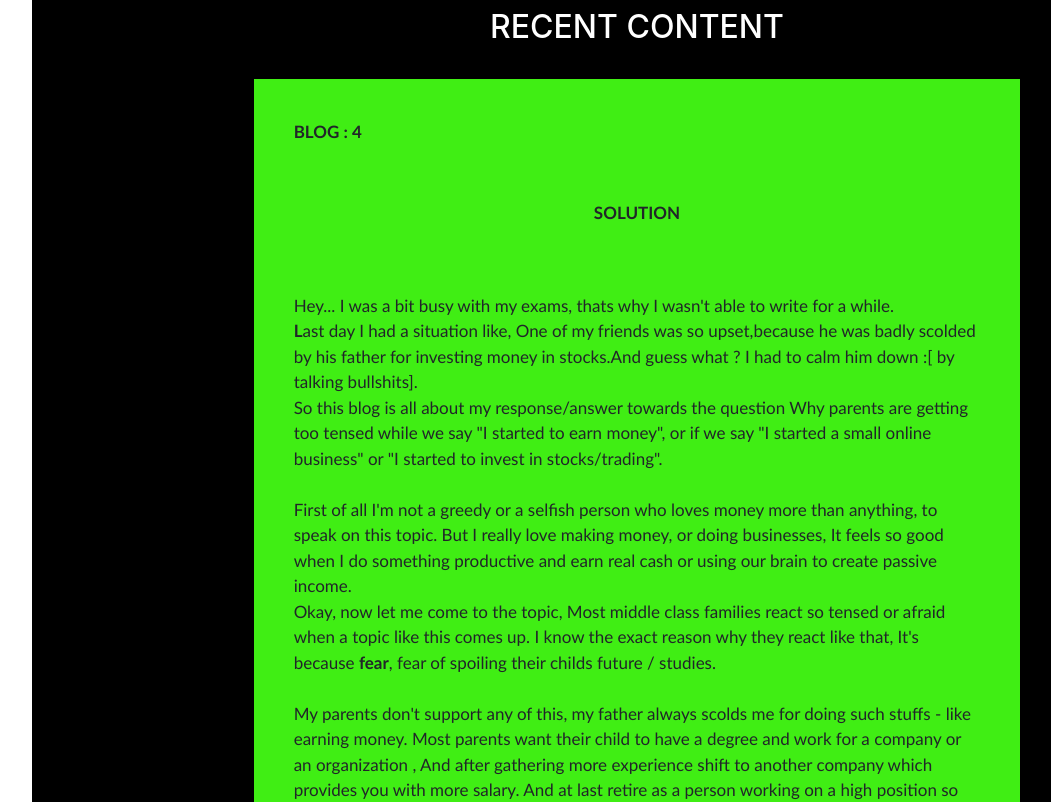
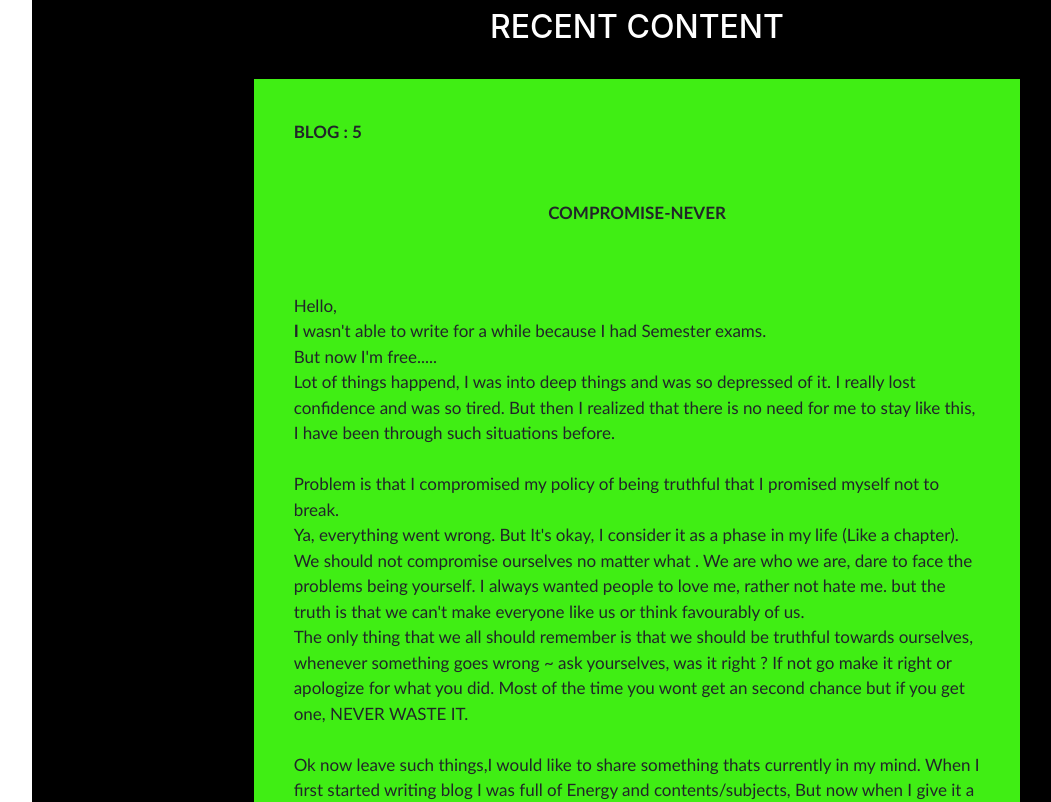
Before and after one commit to adithyakrishnapn/myblog, a plain HTML site: page index.html in a window 1280 px wide. Shown: the part 1180-1982 px from the top of the page, without its empty margins (38-1089 px from the left). Drawn offline with nearby package versions, Linux system fonts and the light colour scheme.

Commit message:
Blog 5 Complted

```diff
--- a/index.html
+++ b/index.html
@@ -68,32 +68,33 @@
           <h2 style="color: white;">RECENT CONTENT</h2>
           </div>
           <div class="contentbody my-auto col-12 col-md-8" style="background-color: rgb(64, 238, 20); width: 90%;">
-            <p class="pop"><strong>BLOG : 4</strong></p><br>
-            <p class="pop"></p><strong class="pop"><center>SOLUTION</center></strong></p>
-            <p class="pop"><br><br>
-              Hey... I was a bit busy with my exams, thats why I wasn't able to write for a while.<br>
-              <strong>L</strong>ast day I had a situation like, One of my friends was so upset,because he was badly scolded by his father for investing money in stocks.And guess what ? I had to calm him down :[ by talking bullshits].
-              <br>So this blog is all about my response/answer towards the question Why parents are getting too tensed while we say "I started to earn money", or if we say "I started a small online business"
-              or "I started to invest in stocks/trading".<br><br>
+            <p class="pop"><strong>BLOG : 5</strong></p><br>
+            <p class="pop"></p><strong class="pop"><center>COMPROMISE-NEVER</center></strong></p>
+            <p class="pop"><br><br>Hello,<br>
+              <strong>I</strong> wasn't able to write for a while because I had Semester exams.<br>
+              But now I'm free.....<br>
+              Lot of things happend, I was into deep things and was so depressed of it. I really lost
+              confidence and was so tired. But then I realized that there is no need for me to stay like this, I have
+              been through such situations before.<br><br>
 
-              First of all I'm not a greedy or a selfish person who loves money more than anything, to speak on this topic. But I really love making money, or doing businesses, It feels so good when I do something productive and earn real cash or using our brain to create passive income.
-              <br>Okay, now let me come to the topic, Most middle class families react so tensed or afraid when a topic like this comes up.
-              I know the exact reason why they react like that, It's because <strong>fear</strong>, fear of spoiling their childs future / studies.
+              Problem is that I compromised my policy of being truthful that I promised  myself not to break.<br>
+              Ya, everything went wrong. But It's okay, I consider it as a phase in my life (Like a chapter).<br>We should not compromise ourselves
+              no matter what . We are who we are, dare to face the problems being yourself. I always wanted people to love me, rather not hate me.
+              but the truth is that we can't make everyone like us or think favourably of us.<br> The only thing that we all should remember is
+              that we should be truthful towards ourselves, whenever something goes wrong ~ ask yourselves, was it right ? If not go make it right
+              or apologize for what you did. Most of the time you wont get an second chance but if you get one, NEVER WASTE IT.<br><br>
 
-              <br><br>My parents don't support any of this, my father always scolds me for doing such stuffs - like earning money.
-              Most parents want their child to have a degree and work for a company or an organization , And after gathering more experience shift to another company which provides you with more salary.
-              And at last retire as a person working on a high position so that "We, the children can make our future generations safe".
+              Ok now leave such things,I would like to share something thats currently in my mind. When I first started writing blog
+              I was full of Energy and contents/subjects, But now when I give it a thought I feel like I don't have anything
+              to share / or like my memory is completely drained, And also not having enough time to write blogs.
+              People say that if you have something in your mind which can be executed or more like productive stuffs,
+              They say just start it . Starting such idea is the only difficult part and else will come through the flow.
+              But I comletely disagree with that , Starting is difficult then maintaining is much more difficult and at last getting successful is much much much more dificult.<br>
 
-              <br><br>Yea, I know these are all problems "What about the solutions ?". It's funny, I don't have a proper solution for this :). We can't change their attitudes, It's so difficult.
-              But I think rather than changing them, It's better we change. Change means adjusting ourselves in a way which we satisfy our parents and at the same time we do what we love to, You know what I mean ;)..
-              Hey!! Just Remember -- Get a degree or achieve a skill that will be handy in the future, not to satisfy your current needs. I know I'm not a successful person to give advice or motivations, As I said before I am just an ordinary student chasing big dreams.And these are all my findings/conclusion based on several researches.
-
-              <br>I don't care If I fail doing something that I love to.
-              You Know why ?, because "I TRIED". <br><br>
-
-              I know, Most won't find this blog that interesting, but it's something that I felt sharing.<br>
-              And one more thing - I have a question for you guys,<br>
-              "Why do you want to make money? " - Answer me if you can.</p>
+              Now I made my mind, I wont strop writing blogs because  atleast I need to complete something that I had started.
+              <br><br>
+              2022 taught me that you can modify yourself but never compromise yourself. Life is a oneway track so never regret for what you do.
+              Be truthful and honest in any situation. And one more thing "If your deeds are good, Then people will definitely stay with you. Not so quick but definitely someday".</p>
           </div>
         </div>
       </div>
@@ -221,6 +222,39 @@
                   </div>
 
 
+                  <div id="blog5">
+                    <p class="pop"><strong>BLOG : 5</strong></p><br>
+                    <p class="pop"></p><strong class="pop"><center>COMPROMISE-NEVER</center></strong></p>
+                    <p class="pop"><br><br>Hello,<br>
+                      <strong>I</strong> wasn't able to write for a while because I had Semester exams.<br>
+                      But now I'm free.....<br>
+                      Lot of things happend, I was into deep things and was so depressed of it. I really lost
+                      confidence and was so tired. But then I realized that there is no need for me to stay like this, I have
+                      been through such situations before.<br><br>
+
+                      Problem is that I compromised my policy of being truthful that I promised  myself not to break.<br>
+                      Ya, everything went wrong. But It's okay, I consider it as a phase in my life (Like a chapter).<br>We should not compromise ourselves
+                      no matter what . We are who we are, dare to face the problems being yourself. I always wanted people to love me, rather not hate me.
+                      but the truth is that we can't make everyone like us or think favourably of us.<br> The only thing that we all should remember is
+                      that we should be truthful towards ourselves, whenever something goes wrong ~ ask yourselves, was it right ? If not go make it right
+                      or apologize for what you did. Most of the time you wont get an second chance but if you get one, NEVER WASTE IT.<br><br>
+
+                      Ok now leave such things,I would like to share something thats currently in my mind. When I first started writing blog
+                      I was full of Energy and contents/subjects, But now when I give it a thought I feel like I don't have anything
+                      to share / or like my memory is completely drained, And also not having enough time to write blogs.
+                      People say that if you have something in your mind which can be executed or more like productive stuffs,
+                      They say just start it . Starting such idea is the only difficult part and else will come through the flow.
+                      But I comletely disagree with that , Starting is difficult then maintaining is much more difficult and at last getting successful is much much much more dificult.<br>
+
+                      Now I made my mind, I wont strop writing blogs because  atleast I need to complete something that I had started.
+                      <br><br>
+                      2022 taught me that you can modify yourself but never compromise yourself. Life is a oneway track so never regret for what you do.
+                      Be truthful and honest in any situation. And one more thing "If your deeds are good, Then people will definitely stay with you. Not so quick but definitely someday".</p>
+                      <br><br><hr>
+
+                  </div>
+
+
 
           </div>
 
@@ -232,6 +266,7 @@
             <a class="bc" href="#blog2">Blog 2</a>
             <a class="bc" href="#blog3">Blog 3</a>
             <a class="bc" href="#blog4">Blog 4</a>
+            <a class="bc" href="#blog5">Blog 5</a>
             </div>
 
 
```
